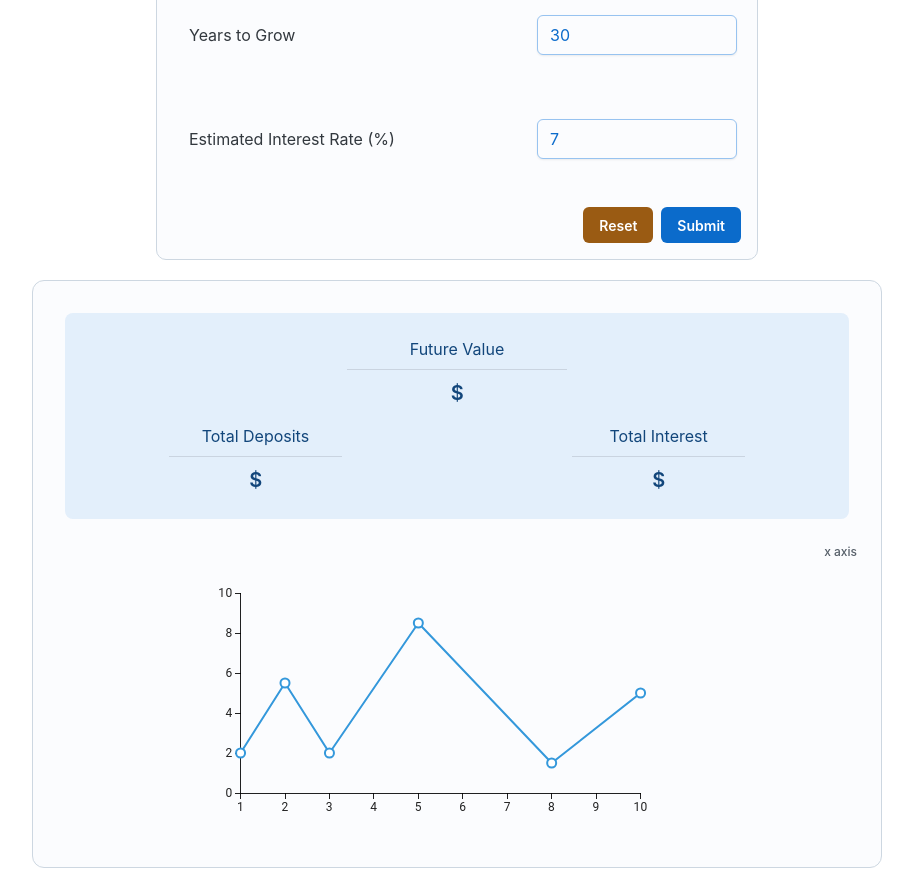
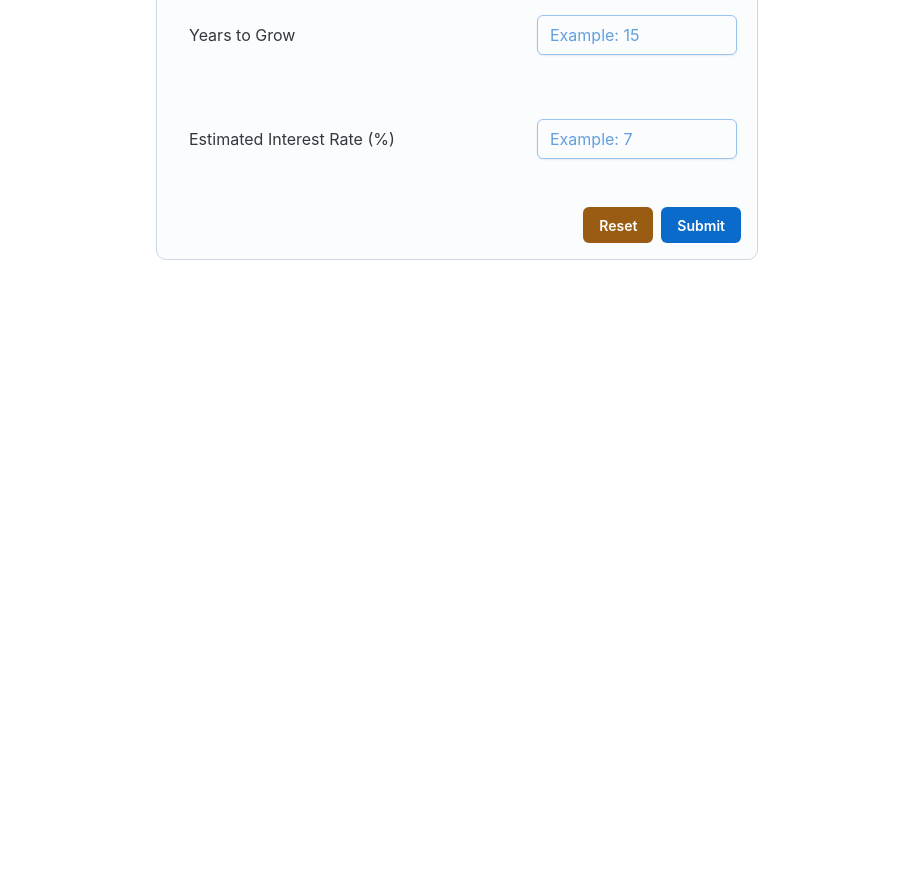
Before and after one commit to Eytan3000/compound-interest-client, a React (Create React App) app: page / in a window 1280 px wide. Shown: the part 500-1388 px from the top of the page, without its empty margins (183-1096 px from the left). After the commit the page ends 800 px from the top, so only its background shows below. Built offline with nearby package versions, Linux system fonts and the light colour scheme.

Commit message:
before changing makeStyles

```diff
--- a/src/App.tsx
+++ b/src/App.tsx
@@ -1,47 +1,37 @@
-import React, { ChangeEvent, useState } from 'react';
+import React, { useState } from 'react';
 import './App.css';
-import { Box, Card, Divider, Sheet, Stack, Typography } from '@mui/joy';
+import { Box, Typography } from '@mui/joy';
 import ResponsiveAppBar from './components/ResponsiveAppBar';
 import CompoundForm from './components/form/CompoundForm';
-import { makeStyles } from '@mui/styles';
 import { formatSums } from './utils/helpers';
 import SumsCard from './components/ui/SumsCard';
-import { createTheme } from '@mui/material';
 //-------------------------------------------------
 interface ParentProps {
   sendDataToParent: (data: {
     futureValue: number;
     totalInterest: number;
+    futureValueArray: number[];
   }) => void;
 }
-
-const useStyles = makeStyles({
-  resultSheet: {
-    width: '600px',
-    margin: '0 auto', // Center the Sheet horizontally
-    borderRadius: 10,
-  },
-  card: {
-    width: '800px',
-    // margin: '0 auto', // Center the Sheet horizontally
-    margin: '20px auto', // Center the Sheet horizontally
-  },
-});
-
 //-------------------------------------------------
 
 function App() {
   const [futureValue, setFutureValue] = useState<number | string>('');
   const [totalInteres, setTotalInterest] = useState<number | string>('');
   const [totalDeposits, setTotalDeposits] = useState<number | string>('');
+  const [futureValueArray, setfutureValueArray] = useState<number[]>([]);
+  const [years, setYears] = useState<number>(0);
 
-  const classes = useStyles();
+  const [submited, setSubmited] = useState<boolean>(false);
+
+
   function handleFormData(data: {
     futureValue: number;
     totalInterest: number;
+    futureValueArray: number[];
+    yearsNum:number;
   }): void {
-    const { futureValue, totalInterest } = data;
-    // const formattedFutureValue = futureValue.toFixed().replace(/\B(?=(\d{3})+(?!\d))/g, ','); //removing 3rd digit after dcimal point
+    const { futureValue, totalInterest, futureValueArray, yearsNum } = data;
 
     const formattedFutureValue = formatSums(futureValue);
     const formattedTotalInterest = formatSums(totalInterest);
@@ -50,6 +40,8 @@ function App() {
     setFutureValue(formattedFutureValue);
     setTotalInterest(formattedTotalInterest);
     setTotalDeposits(formatedTotalDeposits);
+    setfutureValueArray(futureValueArray);
+    setYears(yearsNum);
   }
 
   return (
@@ -64,13 +56,18 @@ function App() {
           justifyContent: 'center',
           alignItems: 'center',
         }}>
-        <CompoundForm sendDataToParent={handleFormData} />
+        <CompoundForm sendDataToParent={handleFormData} setSubmited={setSubmited}/>
       </div>
 
-      <SumsCard futureValue={futureValue}
-    totalDeposits={totalDeposits}
-    totalInteres={totalInteres}
-    />
+      {submited && (
+        <SumsCard
+          futureValue={futureValue}
+          totalDeposits={totalDeposits}
+          totalInteres={totalInteres}
+          futureValueArray={futureValueArray}
+          years={years}
+        />
+      )}
     </>
   );
 }
--- a/src/components/form/CompoundForm.tsx
+++ b/src/components/form/CompoundForm.tsx
@@ -7,7 +7,13 @@ import { calculateFutureValue } from '../../utils/helpers';
 //-----------------------------------------------------------
 type Event = React.ChangeEvent<HTMLInputElement>;
 interface ParentProps {
-  sendDataToParent: (data: {futureValue:number, totalInterest:number}) => void;
+  sendDataToParent: (data: {
+    futureValue: number;
+    totalInterest: number;
+    futureValueArray:number[];
+    yearsNum:number;
+  }) => void;
+  setSubmited:React.Dispatch<React.SetStateAction<boolean>>;
 }
 
 const useStyles = makeStyles({
@@ -25,54 +31,67 @@ const useStyles = makeStyles({
   },
 });
 //-----------------------------------------------------------
-export default function CompoundForm({sendDataToParent}:ParentProps) {
+export default function CompoundForm({ sendDataToParent, setSubmited }: ParentProps) {
   const classes = useStyles();
 
-  const [principal, setPrincipal] = useState<string>('50000');
-  const [monthlyContribution, setMonthlyContribution] = useState<string>('1');
-  const [years, setYears] = useState<string>('30');
-  const [interestRate, setInterestRate] = useState<string>('7');
-
-  // const [futureValue, setFutureValue] = useState<string>('');
-  // const [totalInteres, setTotalInterest] = useState<string>('');
+  const [principal, setPrincipal] = useState<string>('');
+  const [monthlyContribution, setMonthlyContribution] = useState<string>('');
+  const [years, setYears] = useState<string>('');
+  const [interestRate, setInterestRate] = useState<string>('');
 
   const handleSubmit = (e: React.SyntheticEvent) => {
     e.preventDefault();
 
-    const { futureValue, totalInterest  } = calculateFutureValue(
+    //destructuring returning elements from function that calculates the compound
+    const { futureValue, totalInterest, futureValueArray } = calculateFutureValue(
       +principal,
       +monthlyContribution,
       +years,
       +interestRate
     );
-
-    sendDataToParent({ futureValue, totalInterest  })
-
-
-    // setPrincipal('');
-    // setMonthlyContribution('');
-    // setYears('');
-    // setInterestRate('');
+      const yearsNum:number = +years;
+    sendDataToParent({ futureValue, totalInterest, futureValueArray, yearsNum  }); //send to parent
+    setSubmited(true); // sent from parent
   };
 
-  const handleReset = () =>{
-        setPrincipal('');
+  const handleReset = () => {
+    setPrincipal('');
     setMonthlyContribution('');
     setYears('');
     setInterestRate('');
-  }
+  };
 
   const handleInputChange = (e: Event): void => {
+
     if (e.target.id === 'initial-investment') setPrincipal(e.target.value);
     if (e.target.id === 'monthly-contribution')
       setMonthlyContribution(e.target.value);
     if (e.target.id === 'years-to-grow') setYears(e.target.value);
     if (e.target.id === 'interest-rate') setInterestRate(e.target.value);
   };
+  // const handleInputChange = (e: Event): void => {
+  //   if (e.target.id === 'initial-investment') {
+  //     const inputValue = e.target.value.replace(/,/g, ''); // Remove existing commas
+  //     const numericValue = parseFloat(inputValue);
+  //     if (!isNaN(numericValue)) {
+  //       setPrincipal(numericValue.toLocaleString()); // Format with commas
+  //     } else {
+  //       setPrincipal(inputValue); // If not a valid number, set as is
+  //     }
+  //   } else if (e.target.id === 'monthly-contribution') {
+  //           setMonthlyContribution(e.target.value);
+
+  //   }
+  //     if (e.target.id === 'years-to-grow') setYears(e.target.value);
+  //   if (e.target.id === 'interest-rate') setInterestRate(e.target.value);
+  // };
+
   return (
     <Sheet variant="outlined" className={classes.mainSheet}>
       <form onSubmit={handleSubmit}>
         <Grid container direction={'column'}>
+
+          {/* Inputs */}
           <Grid
             className={classes.input}
             item
@@ -83,6 +102,7 @@ export default function CompoundForm({sendDataToParent}:ParentProps) {
               Initial Investment
             </Typography>
             <Input
+            // type='number'
               value={principal}
               id="initial-investment"
               placeholder="Example: 20,000"
@@ -92,7 +112,6 @@ export default function CompoundForm({sendDataToParent}:ParentProps) {
               onChange={handleInputChange}
             />
           </Grid>
-
           <Grid
             className={classes.input}
             item
@@ -112,7 +131,6 @@ export default function CompoundForm({sendDataToParent}:ParentProps) {
               onChange={handleInputChange}
             />
           </Grid>
-
           <Grid
             className={classes.input}
             item
@@ -132,7 +150,6 @@ export default function CompoundForm({sendDataToParent}:ParentProps) {
               onChange={handleInputChange}
             />
           </Grid>
-
           <Grid
             className={classes.input}
             item
@@ -153,17 +170,21 @@ export default function CompoundForm({sendDataToParent}:ParentProps) {
             />
           </Grid>
 
+          {/* Buttons */}
           <Grid
             item
             xs={12}
             padding={2}
             display="flex"
-            justifyContent="flex-end"
-            >
-            <Button color="warning" sx={{ marginX:'8px' }} onClick={handleReset}>Reset</Button>
+            justifyContent="flex-end">
+            <Button
+              color="warning"
+              sx={{ marginX: '8px' }}
+              onClick={handleReset}>
+              Reset
+            </Button>
             <Button type="submit">Submit</Button>
           </Grid>
-
         </Grid>
       </form>
     </Sheet>
--- a/src/components/ui/Chart.tsx
+++ b/src/components/ui/Chart.tsx
@@ -7,8 +7,8 @@ interface props {
 }
 
 export default function BasicLineChart({
-  dataX = [1, 2, 3, 5, 8, 10],
-  dataY = [2, 5.5, 2, 8.5, 1.5, 5]
+  dataX,
+  dataY
 }:props) {
 
   return (
@@ -22,8 +22,8 @@ export default function BasicLineChart({
 
         },
       ]}
-      width={500}
-      height={300}
+      width={800}
+      height={500}
     />
   );
 }
--- a/src/components/ui/SumsCard.tsx
+++ b/src/components/ui/SumsCard.tsx
@@ -1,38 +1,49 @@
-import React, { ChangeEvent, useState } from 'react';
+import React from 'react';
 import { Box, Card, Divider, Sheet, Stack, Typography } from '@mui/joy';
-import { makeStyles } from '@mui/styles';
+// import { makeStyles } from '@mui/styles';
 import BasicLineChart from './Chart';
-
 //-------------------------------------------------
-
-interface Props{
-    futureValue : number | string;
-    totalDeposits : number| string;
-    totalInteres : number| string;
+interface Props {
+  futureValue: number | string;
+  totalDeposits: number | string;
+  totalInteres: number | string;
+  futureValueArray: number[];
+  years: number;
 }
 
-const useStyles = makeStyles({
-    resultSheet: {
-      width: '600px',
-      margin: '0 auto', // Center the Sheet horizontally
-      borderRadius: 10,
-    },
-    card: {
-      width: '800px',
-      // margin: '0 auto', // Center the Sheet horizontally
-      margin: '20px auto', // Center the Sheet horizontally
-    },
-  });
+// const useStyles = makeStyles({
+//   // resultSheet: {
+//   //   width: '600px',
+//   //   margin: '0 auto', // Center the Sheet horizontally
+//   //   borderRadius: 10,
+//   // },
+//   card: {
+//     width: '800px',
+//     margin: '20px auto', // Center the Sheet horizontally
+//   },
+// });
+
+function yearsToDataX(years: number): number[] {
+  let yearsArr = [];
+  for (let i = 1; i <= years; i++) {
+    yearsArr.push(i);
+  }
+  return yearsArr;
+}
 //-------------------------------------------------
 export default function SumsCard({
   futureValue,
   totalDeposits,
-    totalInteres
-}:Props) {
-    const classes = useStyles();
+  totalInteres,
+  futureValueArray,
+  years,
+}: Props) {
 
   return (
-    <Card className={classes.card} size="lg" variant="outlined">
+    <Card
+      sx={{ width: '800px', margin: '20px auto' }}
+      size="lg"
+      variant="outlined">
       {/* Sums */}
       <Sheet
         color="primary"
@@ -86,10 +97,15 @@ export default function SumsCard({
       </Sheet>
 
       {/* Chart */}
+      {
         <Box display={'flex'} justifyContent={'center'}>
-    <BasicLineChart />
-    <Typography level='body-xs'>x axis</Typography>
+          <BasicLineChart
+            dataX={yearsToDataX(years)}
+            dataY={futureValueArray}
+          />
+          {/* <Typography level="body-xs">x axis</Typography> */}
         </Box>
+      }
     </Card>
-  )
+  );
 }
--- a/src/utils/helpers.ts
+++ b/src/utils/helpers.ts
@@ -1,9 +1,12 @@
 interface FutureValueResult {
     futureValue: number;
     totalInterest: number;
-  }
+    futureValueArray: number[];
+}
 
-export function calculateFutureValue(principal:number, monthlyContribution:number, years:number, yearlyInterestRate:number) :FutureValueResult {
+export function calculateFutureValue(principal: number, monthlyContribution: number, years: number, yearlyInterestRate: number): FutureValueResult {
+    const futureValueArray: number[] = [];
+
     // Convert yearly interest rate to decimal form
     const interestRate = yearlyInterestRate / 100;
 
@@ -20,13 +23,26 @@ export function calculateFutureValue(principal:number, monthlyContribution:numbe
     // Calculate total future value
     const totalFutureValue = futureValueInitial + futureValueAnnuity;
 
-    const depositeSum = (principal + (monthlyContribution*12*years));
+    // Calculate accumulated value for each year and populate the futureValueArray
+    for (let year = 1; year <= years; year++) {
+        const periods = year * compoundingFrequency;
+
+        const accumulatedValue = Math.round(
+            principal * Math.pow(1 + interestRate / compoundingFrequency, periods) +
+            monthlyContribution * ((Math.pow(1 + interestRate / compoundingFrequency, periods) - 1) / (interestRate / compoundingFrequency))
+        );
+
+        futureValueArray.push(accumulatedValue);
+    }
+
+    const depositeSum = (principal + (monthlyContribution * 12 * years));
     return {
         futureValue: totalFutureValue,
         totalInterest: (totalFutureValue - depositeSum),
+        futureValueArray: futureValueArray // Include the array in the return object
     }
 }
 
-export function formatSums(sum:number):string{
-    return  sum.toFixed().replace(/\B(?=(\d{3})+(?!\d))/g, ',');
+export function formatSums(sum: number): string {
+    return sum.toFixed().replace(/\B(?=(\d{3})+(?!\d))/g, ',');
 }
--- a/unused/CompoundInputs.tsx
+++ b/unused/CompoundInputs.tsx
@@ -1,5 +1,5 @@
-import React, { useState } from 'react';
-import { Button, Input, Sheet, Typography } from '@mui/joy';
+import React from 'react';
+import { Input, Typography } from '@mui/joy';
 import { makeStyles } from '@mui/styles';
 import { Grid } from '@mui/material';
 
```
Lines whose indentation alone changed are shown as unchanged.
